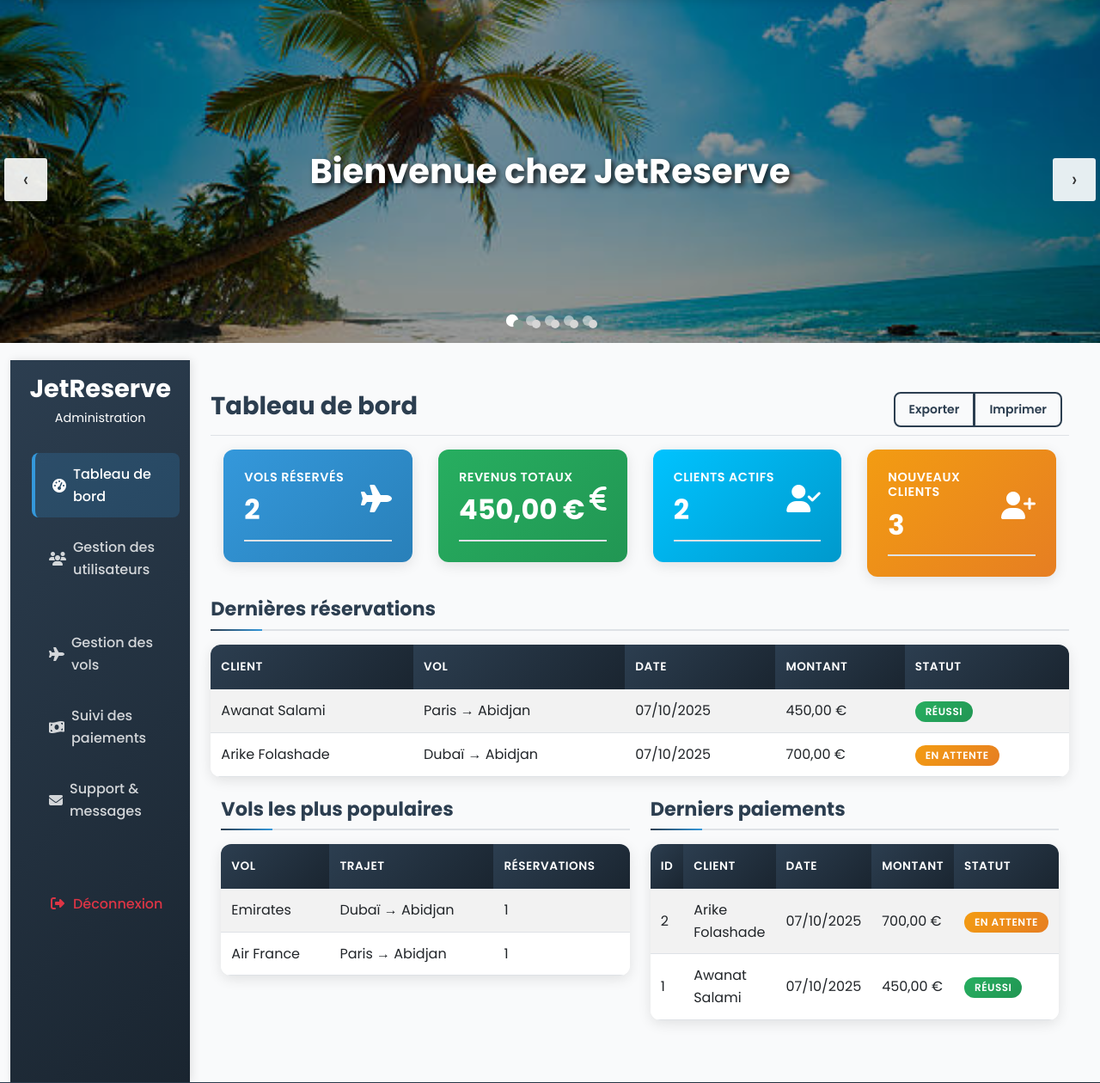
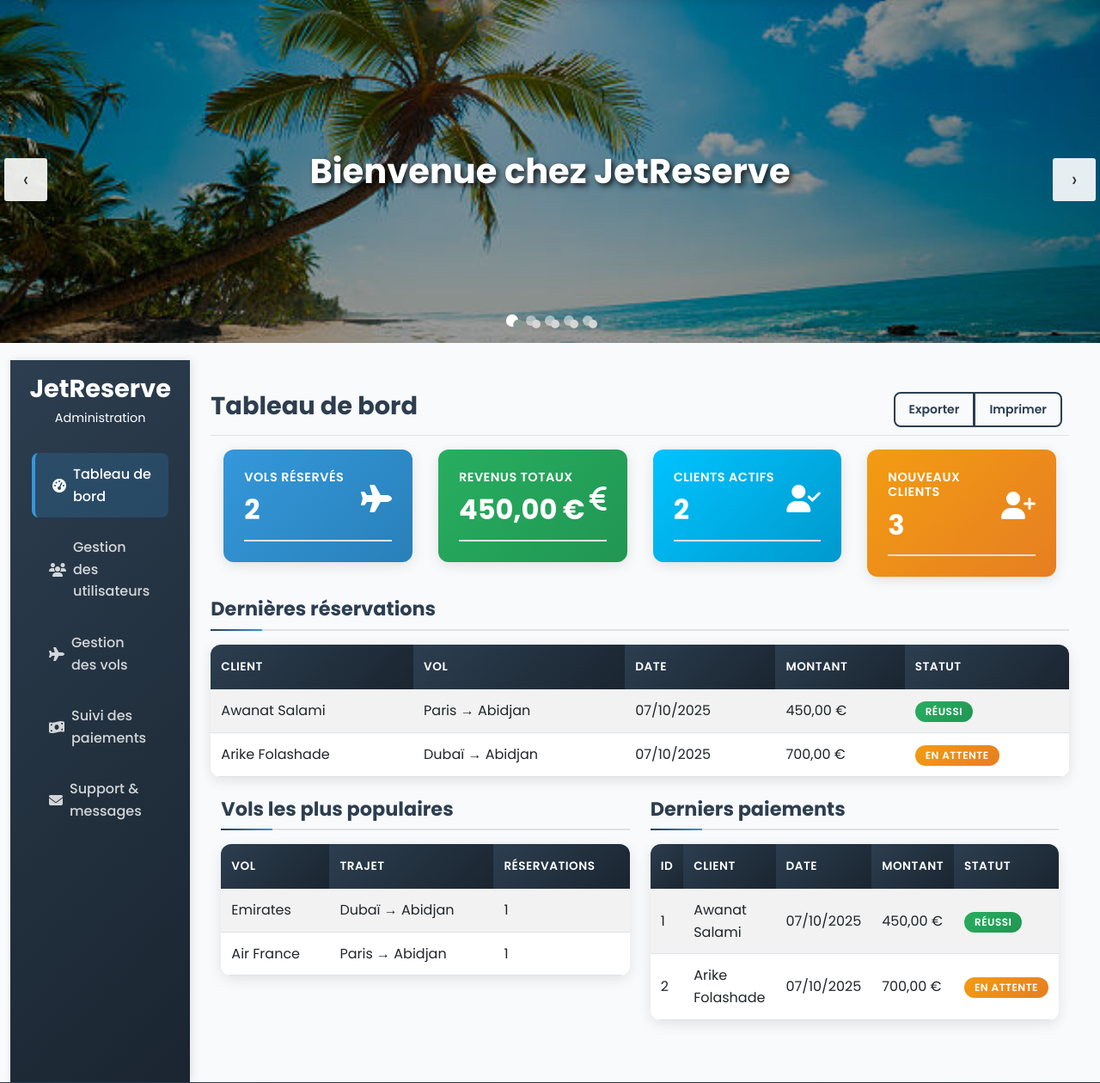
Before and after one commit to Salami-Awanat/jetreserve, a PHP site: page /admin/index1.php in a window 1280 px wide. Shown: the part 148-1408 px from the top of the page at 86% size. Run offline with PHP 8.4, Linux system fonts and the light colour scheme; data comes from the database, SQL or seed files in the repository; grey boxes are pictures that could not be loaded.

Commit message:
Update index1.php

```diff
--- a/admin/index1.php
+++ b/admin/index1.php
@@ -54,6 +54,9 @@ $nouveaux_clients = $stmt->fetch(PDO::FETCH_ASSOC)['nouveaux_clients'] ?? 0;
                     <li><a class="dropdown-item" href="index1.php"><i class="fas fa-home me-2"></i>Accueil admin</a></li>
                     <li><a class="dropdown-item" href="profile.php"><i class="fas fa-user me-2"></i>Mon profil</a></li>
                     <li><hr class="dropdown-divider"></li>
+                    <li><a class="dropdown-item text-danger" href="../index.php">
+                        <i class="fas fa-power-off me-2"></i>Déconnexion
+                    </a></li>
 
                     </ul>
             </div>
@@ -146,12 +149,7 @@ $nouveaux_clients = $stmt->fetch(PDO::FETCH_ASSOC)['nouveaux_clients'] ?? 0;
                                 Support & messages
                             </a>
                         </li>
-                        <li class="nav-item mt-5">
-                            <a class="nav-link text-danger" href="../index.php">
-                                <i class="fas fa-sign-out-alt me-2"></i>
-                                Déconnexion
-                            </a>
-                        </li>
+
                     </ul>
                 </div>
             </nav>
```
